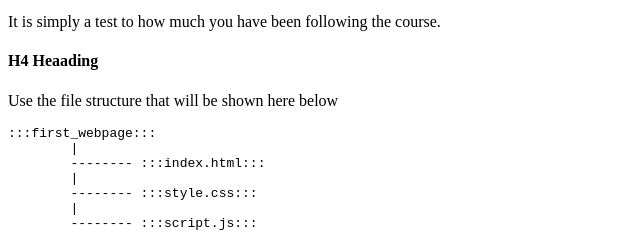
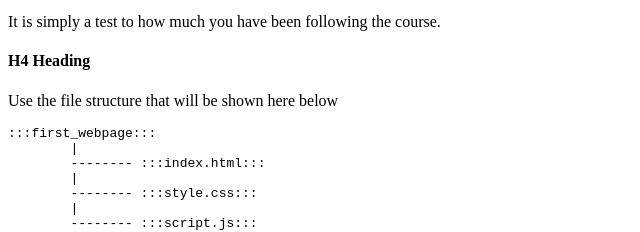
Before and after one commit to TheOkez/kezsam, a plain HTML site: page firsthtml.html in a window 1280 px wide. Shown: the part 331-563 px from the top of the page, 0-640 px from the left. Drawn offline with Linux system fonts and the light colour scheme.

Commit message:
first html v1

```diff
--- a/firsthtml.html
+++ b/firsthtml.html
@@ -20,7 +20,7 @@
         <p>This test is too simple to fail</p>
         <p>It is simply a test to how much you have been following the course.</p>
 
-        <h4>H4 Heaading</h4>
+        <h4>H4 Heading</h4>
         <p>Use the file structure that will be shown here below</p>
         <pre>:::first_webpage:::
         |
```
